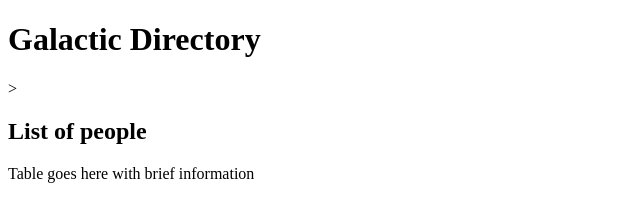
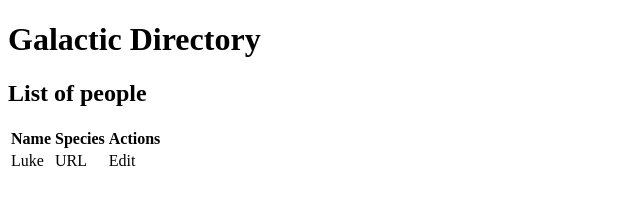
Before and after one commit to marclevetin/angularjs-star-wars, a website: page index.html in a window 1280 px wide. Shown: the whole page, without its empty margins (0-640 px from the left). Drawn offline with nearby package versions, Linux system fonts and the light colour scheme.

Commit message:
added initial table

```diff
--- a/index.html
+++ b/index.html
@@ -8,9 +8,23 @@
         <meta name="viewport" content="width=device-width, initial-scale=1">
     </head>
     <body ng-controller="main">
-        <h1>Galactic Directory</h1>>
+        <h1>Galactic Directory</h1>
         <h2>List of people</h2>
-        <p>Table goes here with brief information</p>
+        <table>
+            <thead>
+                <th>Name</th>
+                <th>Species</th>
+                <th>Actions</th>
+            </thead>
+            <tbody>
+                <tr>
+                    <td>Luke</td>
+                    <td>URL</td>
+                    <td>Edit</td>
+                </tr>
+            </tbody>
+        </table>
+
         <h2></h2>
         <script src="./node_modules/angular/angular.js"></script>
         <script src="app.js"></script>
```
